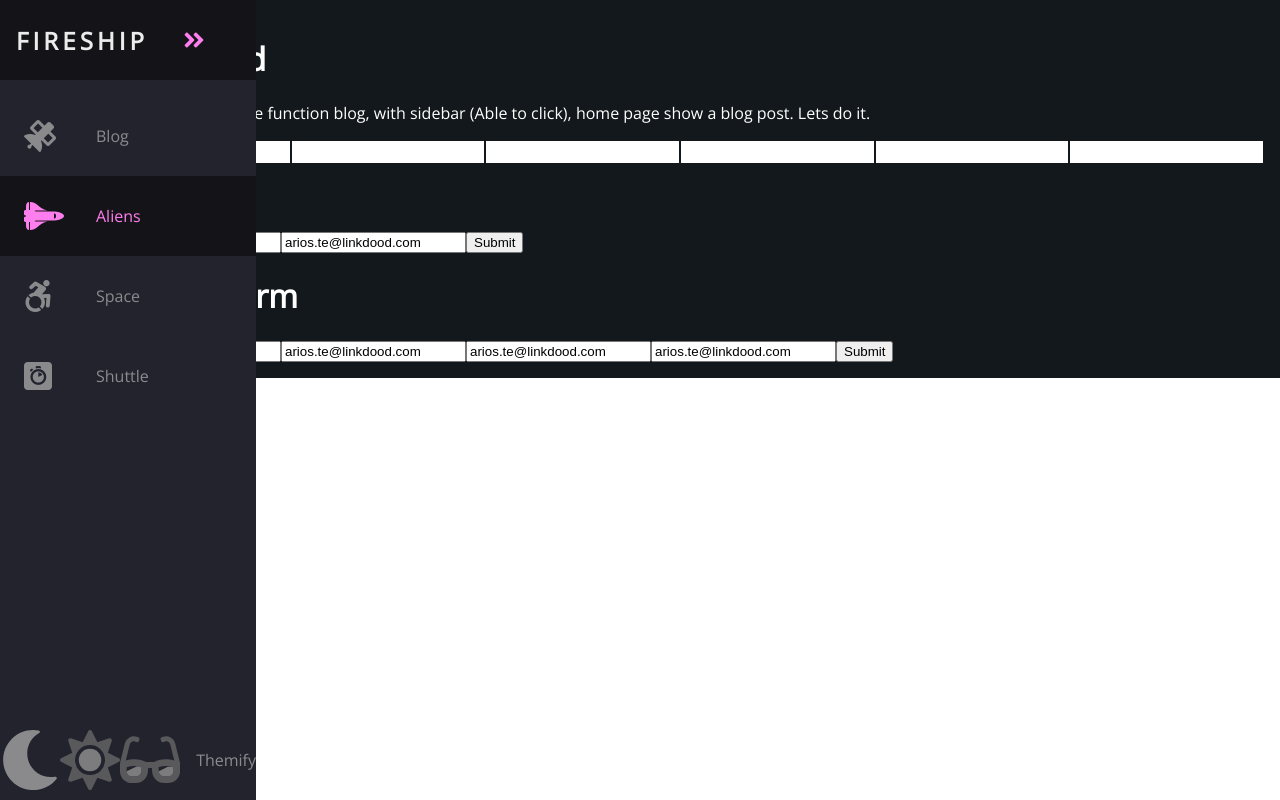
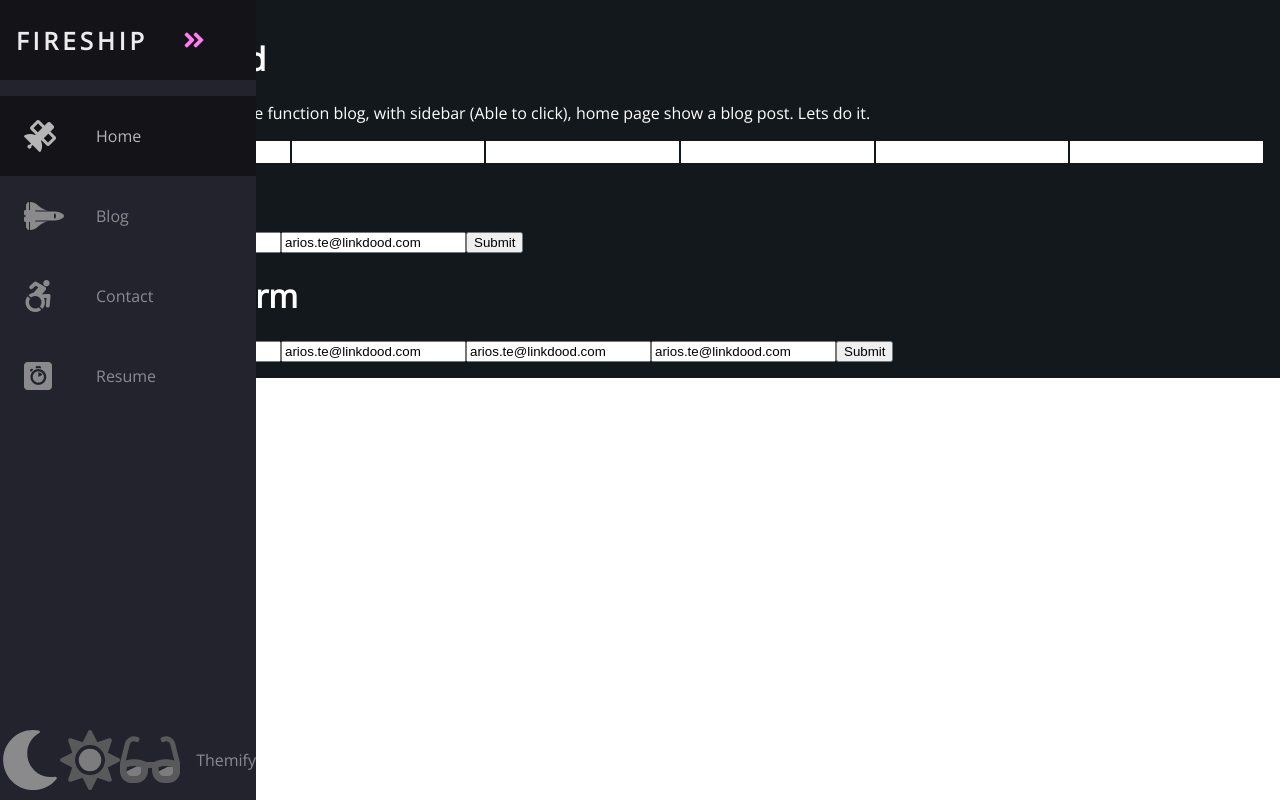
Before and after one commit to Arios509/blog, an Angular app: page /home in a window 1280 px wide. Built offline with nearby package versions, Linux system fonts and the light colour scheme.

Commit message:
Finish navbar function and understand on subscribe and unsubscribe

```diff
--- a/src/app/app-routing.module.ts
+++ b/src/app/app-routing.module.ts
@@ -2,11 +2,15 @@ import { NgModule } from '@angular/core';
 import { RouterModule, Routes } from '@angular/router';
 import { HomeComponent } from './home/home.component';
 import { BlogComponent } from './module/blog/blog.component';
+import { ContactComponent } from './module/contact/contact.component';
+import { ResumeComponent } from './module/resume/resume.component';
 
 const routes: Routes = [
   { path: '', redirectTo: 'home', pathMatch: 'full' },
   { path: 'home', component: HomeComponent },
   { path: 'blog', component: BlogComponent },
+  { path: 'contact', component: ContactComponent },
+  { path: 'resume', component: ResumeComponent },
 ];
 
 @NgModule({
--- a/src/app/app.module.ts
+++ b/src/app/app.module.ts
@@ -12,6 +12,8 @@ import { AppPipeModule } from './app-pipes.module';
 import { fakeBackendProvider } from './core/_helpers/fakebackend';
 import { JwtInterceptor } from './core/_helpers/jwt.interceptop';
 import { ErrorInterceptor } from './core/_helpers/error.interceptors';
+import { ContactComponent } from './module/contact/contact.component';
+import { ResumeComponent } from './module/resume/resume.component';
 
 @NgModule({
   declarations: [
@@ -19,6 +21,8 @@ import { ErrorInterceptor } from './core/_helpers/error.interceptors';
     MainComponent,
     HomeComponent,
     BlogComponent,
+    ContactComponent,
+    ResumeComponent
   ],
   imports: [
     BrowserModule,
--- a/src/app/core/_sidebar/main/main.component.html
+++ b/src/app/core/_sidebar/main/main.component.html
@@ -8,30 +8,31 @@
     </li>
 
     <li class="nav-item">
-      <a [routerLink]="['/blog']" routerLinkActive="link-active" class="nav-link">
+      <a [routerLink]="['/home']" routerLinkActive="link-active" class="nav-link">
         <i class="fas fa-satellite fa-2x"></i>
+        <span class="link-text">Home</span>
+      </a>
+    </li>
+
+    <li class="nav-item">
+        <a [routerLink]="['/blog']" routerLinkActive="link-active" class="nav-link">
+        <i class="fas fa-space-shuttle fa-2x"></i>
         <span class="link-text">Blog</span>
       </a>
     </li>
 
     <li class="nav-item">
-        <a [routerLink]="['/home']" routerLinkActive="link-active" class="nav-link">
-        <i class="fas fa-space-shuttle fa-2x"></i>
-        <span class="link-text">Aliens</span>
+      <a [routerLink]="['/contact']" routerLinkActive="link-active" class="nav-link">
+
+        <i class="fab fa-accessible-icon  fa-2x"></i>
+        <span class="link-text">Contact</span>
       </a>
     </li>
 
     <li class="nav-item">
-      <a class="nav-link">
-        <i class="fab fa-accessible-icon  fa-2x"></i>
-        <span class="link-text">Space</span>
-      </a>
-    </li>
-
-    <li class="nav-item">
-      <a class="nav-link">
+      <a [routerLink]="['/resume']" routerLinkActive="link-active" class="nav-link">
         <i class="fab fa-algolia  fa-2x"></i>
-        <span class="link-text">Shuttle</span>
+        <span class="link-text">Resume</span>
       </a>
     </li>
 
--- a/src/app/core/_sidebar/main/main.component.sass
+++ b/src/app/core/_sidebar/main/main.component.sass
@@ -199,4 +199,3 @@ main
 .link-active
   filter: grayscale(0%) opacity(1)
   background: $--bg-secondary
-  color: $--text-third
--- a/src/app/home/home.component.ts
+++ b/src/app/home/home.component.ts
@@ -2,6 +2,7 @@ import { Component, OnInit } from '@angular/core';
 import { FormGroup, Validators, FormBuilder } from '@angular/forms';
 import { AuthenticationService } from '../core/_services/authentication.service';
 import { RegisterService } from '../core/_services/register.service';
+import { Observable, timer } from 'rxjs';
 
 @Component({
   selector: 'app-home',
@@ -13,16 +14,18 @@ export class HomeComponent implements OnInit {
 
   form: FormGroup;
   registerForm: FormGroup;
+  everySecond$ : Observable<number> = timer(0, 1000);
   datas = [
     { value: 1 },
     { value: 2 },
     { value: 1 },
-  ]
+  ];
   constructor(private fb: FormBuilder,
-    private _authenticate: AuthenticationService,
-    private _register: RegisterService) { }
+              private _authenticate: AuthenticationService,
+              private _register: RegisterService) { }
 
   ngOnInit(): void {
+    // this.everySecond$.subscribe(second => console.log(second));
     this.initialForm();
     this.initialRegisterForm();
   }
@@ -46,8 +49,8 @@ export class HomeComponent implements OnInit {
 
   onSubmit = () => {
     this._authenticate.login('username', 'password').subscribe(res => {
-      console.log(res)
-    })
+      console.log(res);
+    });
     // console.log('success clicked')
   }
 
@@ -57,7 +60,7 @@ export class HomeComponent implements OnInit {
       password: this.registerForm.controls.password.value,
       firstname: this.registerForm.controls.firstname.value,
       lastname: this.registerForm.controls.lastname.value,
-    }
+    };
 
     this._register.register(form)
       .subscribe(result => {
--- /dev/null
+++ b/src/app/module/contact/contact.component.html
@@ -0,0 +1 @@
+<p>contact works!</p>
--- /dev/null
+++ b/src/app/module/contact/contact.component.ts
@@ -0,0 +1,15 @@
+import { Component, OnInit } from '@angular/core';
+
+@Component({
+  selector: 'app-contact',
+  templateUrl: './contact.component.html',
+  styleUrls: ['./contact.component.css']
+})
+export class ContactComponent implements OnInit {
+
+  constructor() { }
+
+  ngOnInit(): void {
+  }
+
+}
--- /dev/null
+++ b/src/app/module/resume/resume.component.html
@@ -0,0 +1 @@
+<p>resume works!</p>
--- /dev/null
+++ b/src/app/module/resume/resume.component.ts
@@ -0,0 +1,15 @@
+import { Component, OnInit } from '@angular/core';
+
+@Component({
+  selector: 'app-resume',
+  templateUrl: './resume.component.html',
+  styleUrls: ['./resume.component.css']
+})
+export class ResumeComponent implements OnInit {
+
+  constructor() { }
+
+  ngOnInit(): void {
+  }
+
+}
```
Also changed, not shown: src/app/module/contact/contact.component.css (added), src/app/module/resume/resume.component.css (added), 2 other files (tests, documents, lock files or other folders).
